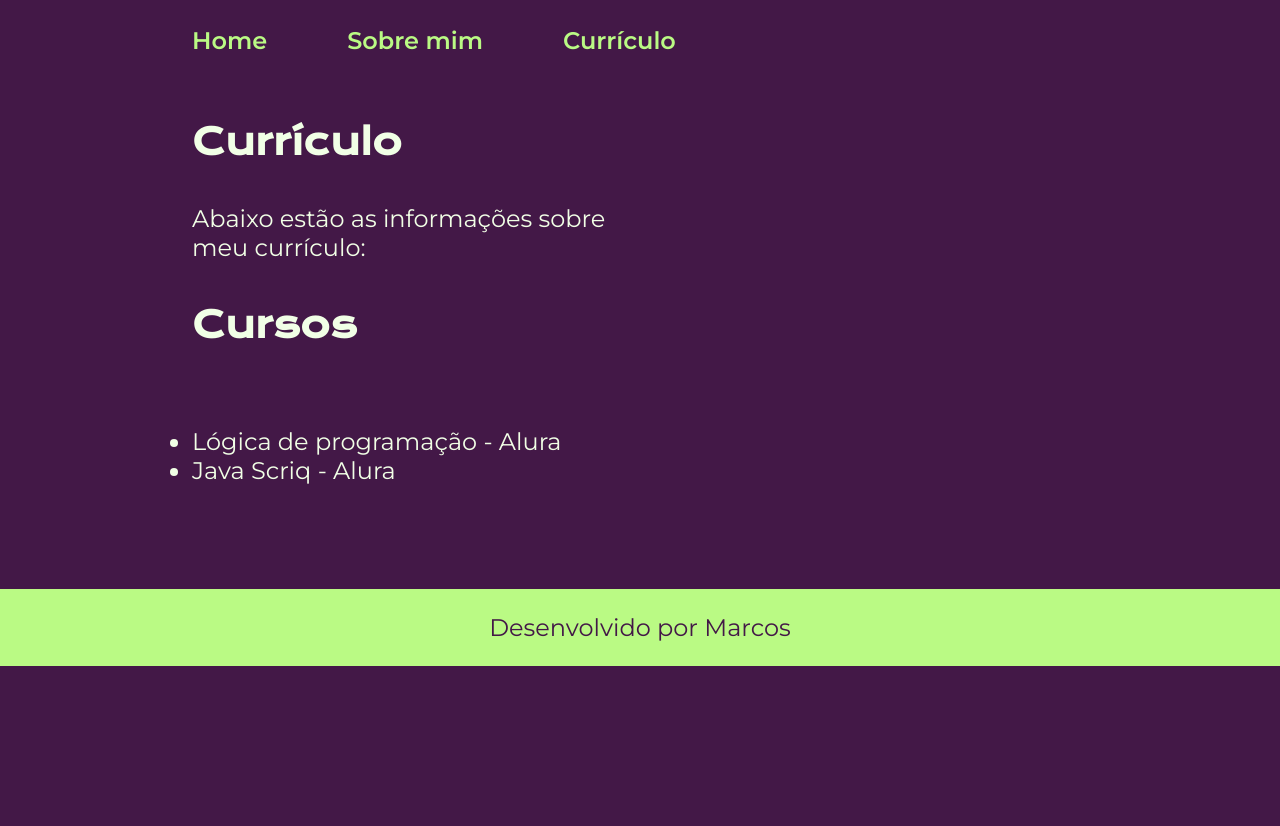
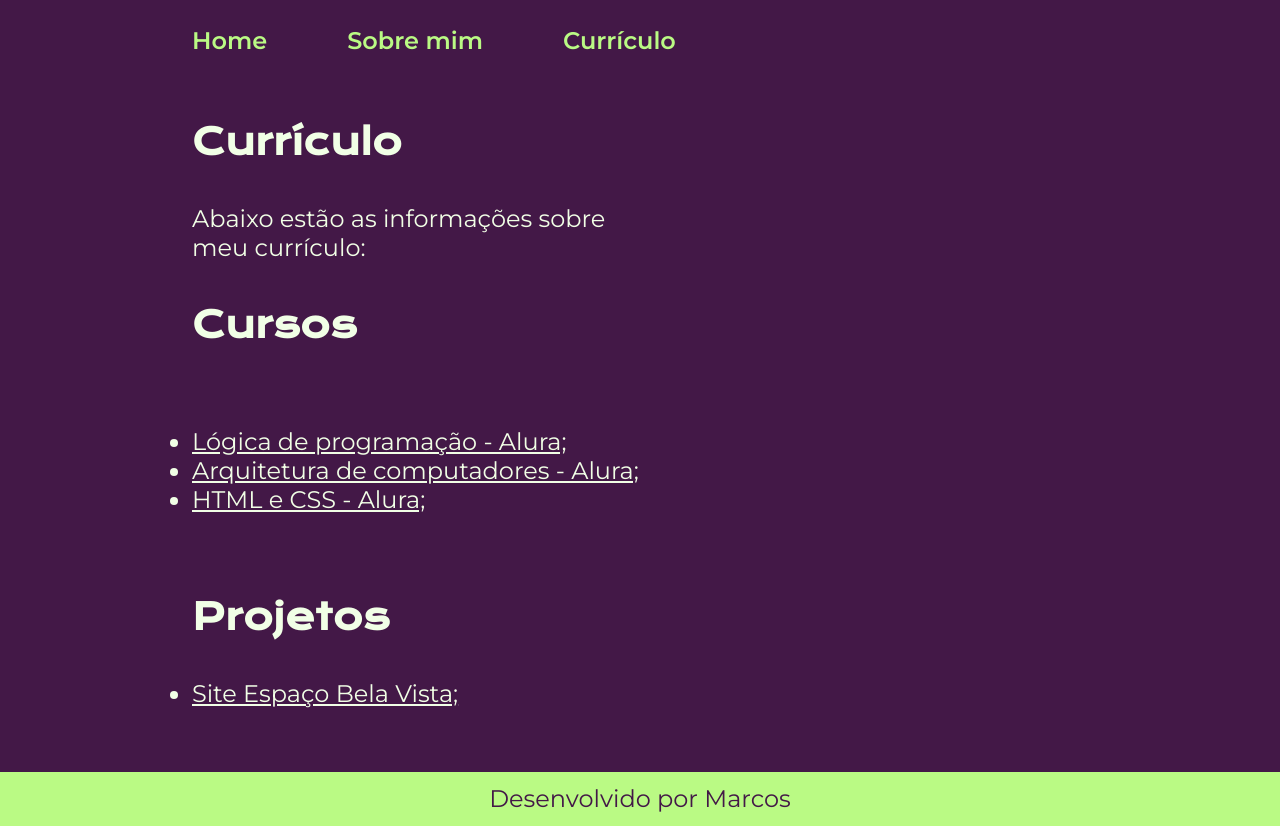
Before and after one commit to NessKawl/portifolio, a plain HTML site: page curriculo.html in a window 1280 px wide. Before the commit the page ends 800 px from the top, so only its background shows below. Drawn offline with nearby package versions, Linux system fonts and the light colour scheme.

Commit message:
atualização de informações
informações do currículo e da página sobre mim

```diff
--- a/curriculo.html
+++ b/curriculo.html
@@ -23,10 +23,15 @@
             <h2 class="apresentacao__conteudo__titulo">Cursos</h2>
             <p class="apresentacao__conteudo__texto">
                 <ul class="apresentacao__conteudo__texto">
-                    <li>Lógica de programação - Alura</li>
-                    <li>Java Scriq - Alura</li>
+                    <li><a class="apresentacao__links__projetos" href="https://cursos.alura.com.br/course/javascript-listas-lacos" target="_blank">Lógica de programação - Alura;</a></li>
+                    <li><a class="apresentacao__links__projetos" href="https://cursos.alura.com.br/course/arquitetura-computadores-funcionamento-programa">Arquitetura de computadores - Alura;</a></li>
+                    <li><a class="apresentacao__links__projetos" href="https://cursos.alura.com.br/course/html-css-responsividade-publicacao-projetos" target="_blank">HTML e CSS - Alura;</a></li>
                 </ul>
             </p>
+            <h2 class="apresentacao__conteudo__titulo">Projetos</h2>
+            <ul class="apresentacao__conteudo__texto">
+                <li><a class="apresentacao__links__projetos" href="https://belavista.vercel.app/" target="_blank">Site Espaço Bela Vista;</a></li>
+            </ul>
         </section>
     </main>
     <footer class="rodape">
--- a/styles/style.css
+++ b/styles/style.css
@@ -101,7 +101,7 @@ body{
 .rodape {
     color: var(--cor1);
     background-color: var(--cor3);
-    padding: 24px;
+    padding: 1%;
     text-align: center;
     font-family: var(--fonte2);
     font-size: 1.5rem;
@@ -110,6 +110,11 @@ body{
 
 .apresentacao__imagem {
     width: 50%;
+}
+
+.apresentacao__links__projetos {
+    text-decoration: underline;
+    color: var(--cor2);
 }
 
 @media (max-width: 1200px) {
```
Also changed, not shown: about.html (+2 -2 lines), index.html (+1 -1 lines).
